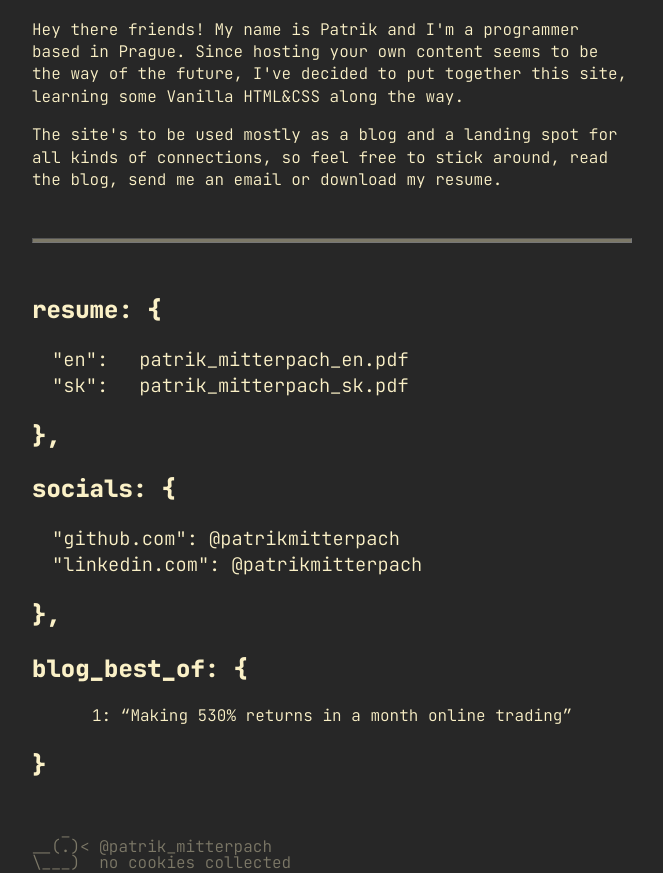
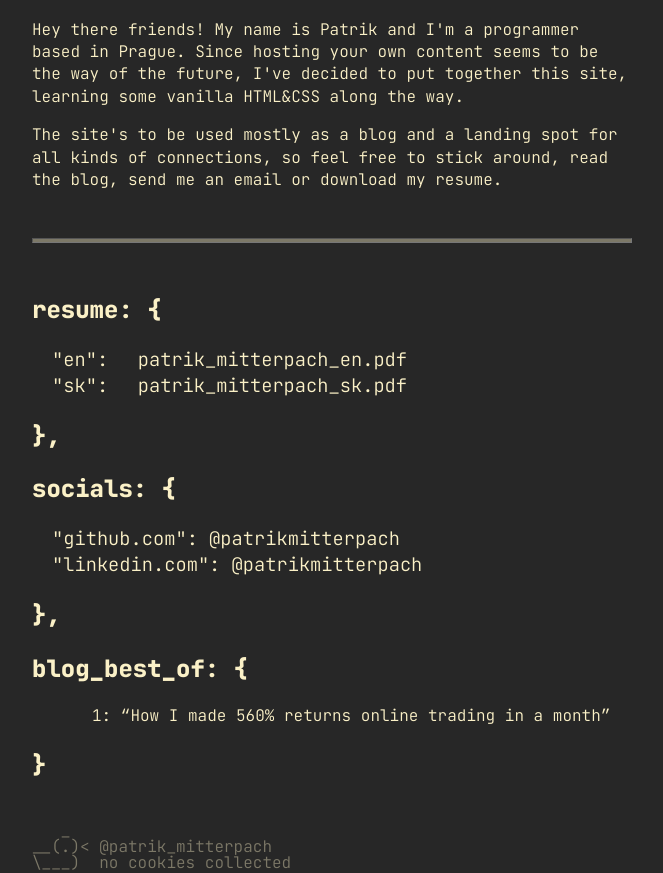
Before and after one commit to patrikmitterpach/patrikmitterpach.github.io, a plain HTML site: page index.html in a window 1280 px wide. Shown: the part 69-942 px from the top of the page, without its empty margins (308-971 px from the left). Drawn offline with Linux system fonts and the light colour scheme.

Commit message:
Update article lists

```diff
--- a/index.html
+++ b/index.html
@@ -24,21 +24,22 @@
     <p>
       Hey there friends! My name is Patrik and I'm a programmer based in Prague.
       Since hosting your own content seems to be the way of the future, I've
-      decided to put together this site, learning some Vanilla HTML&CSS along
+      decided to put together this site, learning some vanilla HTML&CSS along
       the way. </p>
     <p>The site's to be used mostly as a blog and a landing spot for all kinds
       of connections, so feel free to stick around, read the blog, send me an
       email or download my resume.
     </p>
-    <br><hr><br>
+    <br>
+    <hr><br>
     <h2>
       resume: {</h2>
-    <h3>"en": </h3>
+    <h3>"en":</h3>
     <a href="blog/pictures/patrik_mitterpach_en.pdf">
       <h3 class="link_green">patrik_mitterpach_en.pdf</h3><br>
     </a>
 
-    <h3>"sk": </h3>
+    <h3>"sk":</h3>
     <a href="blog/pictures/patrik_mitterpach_sk.pdf">
       <h3 class="link_green">patrik_mitterpach_sk.pdf</h3><br>
     </a>
@@ -54,7 +55,7 @@
 
     <h3> "linkedin.com": <a
         href="https://linkedin.com/in/patrikmitterpach"><text
-          class="link_green">@patrikmitterpach</text> </h3><br>
+          class="link_green">@patrikmitterpach</text></h3><br>
     </a>
     <h2>},</h2>
 
@@ -66,10 +67,9 @@
       </a> {
     </h2>
     <ol>
-      <a href="1.html">
-        <li><text class="link_yellow">Making 530% returns in a month online
-            trading</text></li>
-      </a>
+      <li><a href="blog/1.html"><text class="link_yellow">How I made 560%
+            returns online trading in a month</text></a></li>
+
     </ol>
     <h2>}</h2><br>
   </main>
```
Also changed, not shown: blog/articles.html (+2 -4 lines).
